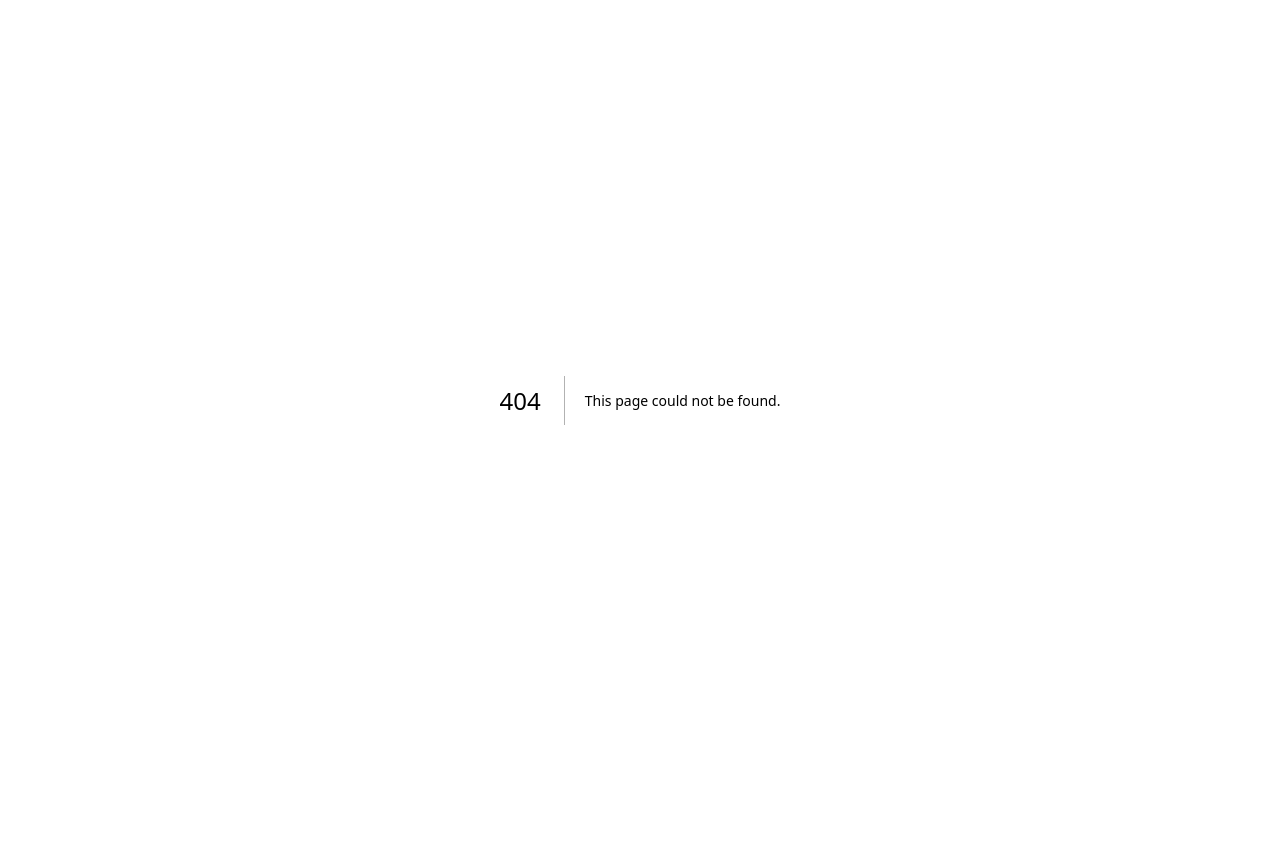
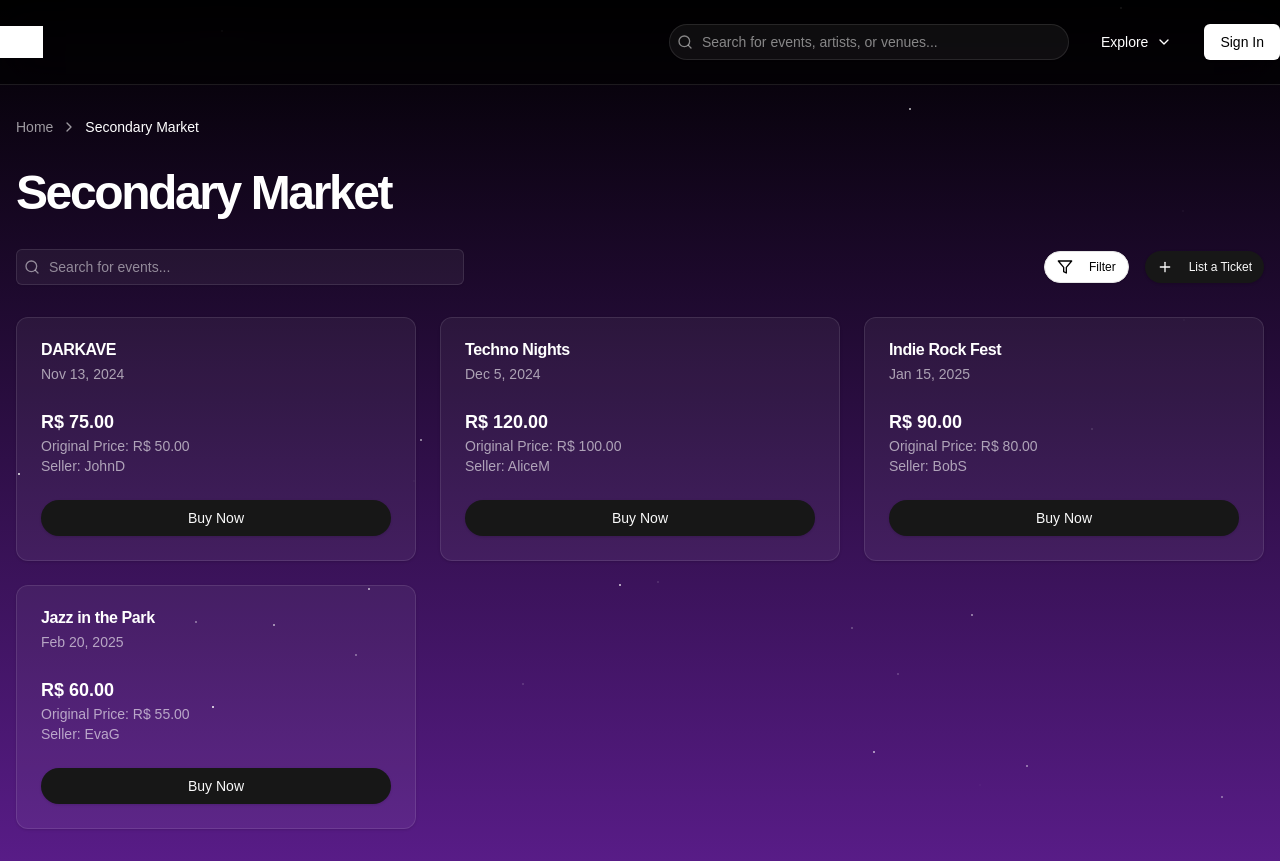
Before and after one commit to Lironeee/VibePass, a Next.js app in the folder vibepass/: page /resell in a window 1280 px wide. Before the commit this address had no page. Before the commit the page ends 800 px from the top, so only its background shows below. Built offline with nearby package versions, Linux system fonts and the light colour scheme; grey boxes are pictures that could not be loaded.

Commit message:
feat(resell/page.tsx): add Secondary Market page with ticket listing and search functionality to enhance user experience and engagement

```diff
--- /dev/null
+++ b/vibepass/src/app/resell/page.tsx
@@ -0,0 +1,244 @@
+'use client'
+
+import Image from "next/image"
+import Link from "next/link"
+import { ChevronRight, Search, Filter, Plus, ChevronDown } from "lucide-react"
+import { Button } from "@/components/ui/button"
+import { Input } from "@/components/ui/input"
+import {
+  Card,
+  CardContent,
+  CardDescription,
+  CardFooter,
+  CardHeader,
+  CardTitle,
+} from "@/components/ui/card"
+import { motion } from "framer-motion"
+import { useState, useEffect } from "react"
+import { DropdownMenu, DropdownMenuContent, DropdownMenuItem, DropdownMenuTrigger } from "@/components/ui/dropdown-menu"
+
+const fadeIn = {
+  hidden: { opacity: 0, y: 20 },
+  visible: { opacity: 1, y: 0 }
+}
+
+export default function SecondaryMarket() {
+  useEffect(() => {
+    const createStar = () => {
+      const star = document.createElement('div')
+      star.className = 'star'
+      star.style.left = `${Math.random() * 100}vw`
+      star.style.top = `${Math.random() * 100}vh`
+      star.style.animationDuration = `${Math.random() * 3 + 2}s`
+      document.getElementById('starry-background')?.appendChild(star)
+
+      setTimeout(() => {
+        star.remove()
+      }, 5000)
+    }
+
+    const interval = setInterval(createStar, 200)
+    return () => clearInterval(interval)
+  }, [])
+
+  const [searchTerm, setSearchTerm] = useState('')
+
+  const tickets = [
+    { id: 1, event: "DARKAVE", date: "Nov 13, 2024", price: 75, seller: "JohnD", originalPrice: 50 },
+    { id: 2, event: "Techno Nights", date: "Dec 5, 2024", price: 120, seller: "AliceM", originalPrice: 100 },
+    { id: 3, event: "Indie Rock Fest", date: "Jan 15, 2025", price: 90, seller: "BobS", originalPrice: 80 },
+    { id: 4, event: "Jazz in the Park", date: "Feb 20, 2025", price: 60, seller: "EvaG", originalPrice: 55 },
+  ]
+
+  const filteredTickets = tickets.filter(ticket =>
+    ticket.event.toLowerCase().includes(searchTerm.toLowerCase())
+  )
+
+  return (
+    <div className="min-h-screen bg-gradient-to-b from-black to-purple-900 text-white">
+      {/* Starry Background */}
+      <div id="starry-background" className="absolute inset-0 overflow-hidden pointer-events-none" />
+      <motion.header
+        initial={{ y: -20, opacity: 0 }}
+        animate={{ y: 0, opacity: 1 }}
+        transition={{ duration: 0.5 }}
+        className="sticky top-0 z-50 w-full border-b border-white/10 bg-black/50 backdrop-blur-xl"
+      >
+        <div className="container flex flex-col md:flex-row items-center justify-between py-4 md:py-6 space-y-4 md:space-y-0">
+          <motion.div
+            whileHover={{ scale: 1.05 }}
+            transition={{ type: "spring", stiffness: 400 }}
+          >
+            <Image
+              src="https://hebbkx1anhila5yf.public.blob.vercel-storage.com/Capture_decran_2024-11-01_a_13.01.02-removebg-preview-d2zcMqccZyweJGCCV2DNjoFZ4k3NO9.png"
+              alt="VibePass Logo"
+              width={120}
+              height={30}
+              className="h-8 w-auto brightness-0 invert"
+            />
+          </motion.div>
+          <div className="flex flex-1 items-center justify-center md:justify-end space-x-4">
+            <div className="w-full max-w-[400px]">
+              <div className="relative">
+                <Search className="absolute left-2 top-2.5 h-4 w-4 text-white/50" />
+                <Input
+                  placeholder="Search for events, artists, or venues..."
+                  className="pl-8 rounded-full bg-white/5 border-white/10 focus:border-purple-500/50 transition-colors placeholder:text-white/50"
+                />
+              </div>
+            </div>
+            <DropdownMenu>
+              <DropdownMenuTrigger asChild>
+                <Button
+                  variant="ghost"
+                  className="gap-2 text-white hover:bg-white/5 transition-colors"
+                >
+                  Explore
+                  <ChevronDown className="h-4 w-4" />
+                </Button>
+              </DropdownMenuTrigger>
+              <DropdownMenuContent className="bg-black/90 border-white/10 text-white">
+                <DropdownMenuItem className="focus:bg-white/10">
+                  Music
+                </DropdownMenuItem>
+                <DropdownMenuItem className="focus:bg-white/10">
+                  Arts
+                </DropdownMenuItem>
+                <DropdownMenuItem className="focus:bg-white/10">
+                  Sports
+                </DropdownMenuItem>
+              </DropdownMenuContent>
+            </DropdownMenu>
+            <Button className="bg-white text-black hover:bg-white/90 transition-colors">
+              Sign In
+            </Button>
+          </div>
+        </div>
+      </motion.header>
+      {/* Background Elements */}
+      <div className="absolute inset-0 -z-10">
+        {/* Gradient Overlays */}
+        <div className="absolute inset-0 bg-[radial-gradient(circle_at_20%_20%,#E6D5F2,transparent_70%)] opacity-40" />
+        <div className="absolute inset-0 bg-[radial-gradient(circle_at_80%_80%,#F0E6FA,transparent_70%)] opacity-40" />
+
+        {/* Animated Blobs */}
+        <motion.div
+          className="absolute top-1/4 left-1/4 w-96 h-96 bg-purple-500 rounded-full mix-blend-screen filter blur-[64px] opacity-50"
+          animate={{
+            scale: [1, 1.2, 1],
+            x: [0, 20, 0],
+            y: [0, 30, 0],
+          }}
+          transition={{
+            duration: 8,
+            repeat: Infinity,
+            repeatType: "reverse"
+          }}
+        />
+        <motion.div
+          className="absolute bottom-1/4 right-1/4 w-96 h-96 bg-pink-500 rounded-full mix-blend-screen filter blur-[64px] opacity-40"
+          animate={{
+            scale: [1, 1.1, 1],
+            x: [0, -30, 0],
+            y: [0, -20, 0],
+          }}
+          transition={{
+            duration: 10,
+            repeat: Infinity,
+            repeatType: "reverse"
+          }}
+        />
+      </div>
+
+      <div className="container px-4 py-8">
+        {/* Breadcrumbs */}
+        <motion.nav
+          initial={{ opacity: 0, y: -10 }}
+          animate={{ opacity: 1, y: 0 }}
+          className="flex items-center space-x-2 text-sm text-white/60 mb-8"
+        >
+          <Link href="/" className="hover:text-white transition-colors">Home</Link>
+          <ChevronRight className="h-4 w-4" />
+          <span className="text-white">Secondary Market</span>
+        </motion.nav>
+
+        <motion.div
+          initial="hidden"
+          animate="visible"
+          variants={{
+            visible: {
+              transition: {
+                staggerChildren: 0.1
+              }
+            }
+          }}
+        >
+          <motion.h1
+            variants={fadeIn}
+            className="text-4xl font-bold tracking-tighter sm:text-5xl mb-8"
+          >
+            Secondary Market
+          </motion.h1>
+
+          <motion.div variants={fadeIn} className="flex justify-between items-center mb-8">
+            <div className="relative w-full max-w-md">
+              <Search className="absolute left-2 top-2.5 h-4 w-4 text-white/50" />
+              <Input
+                placeholder="Search for events..."
+                className="pl-8 bg-white/5 border-white/10 text-white placeholder:text-white/50"
+                value={searchTerm}
+                onChange={(e) => setSearchTerm(e.target.value)}
+              />
+            </div>
+            <div className="flex gap-4">
+              <Button variant="outline" size="sm" className="rounded-full text-black">
+                <Filter className="mr-2 h-4 w-4" />
+                Filter
+              </Button>
+              <Button size="sm" className="rounded-full">
+                <Plus className="mr-2 h-4 w-4" />
+                List a Ticket
+              </Button>
+            </div>
+          </motion.div>
+
+          <motion.div variants={fadeIn} className="grid gap-6 md:grid-cols-2 lg:grid-cols-3">
+            {filteredTickets.map((ticket) => (
+              <Card key={ticket.id} className="bg-white/5 border-white/10 hover:border-purple-500/50 transition-colors">
+                <CardHeader>
+                  <CardTitle className="text-white">{ticket.event}</CardTitle>
+                  <CardDescription className="text-white/60">{ticket.date}</CardDescription>
+                </CardHeader>
+                <CardContent>
+                  <p className="text-lg font-semibold text-white">R$ {ticket.price.toFixed(2)}</p>
+                  <p className="text-sm text-white/60">Original Price: R$ {ticket.originalPrice.toFixed(2)}</p>
+                  <p className="text-sm text-white/60">Seller: {ticket.seller}</p>
+                </CardContent>
+                <CardFooter>
+                  <Button className="w-full rounded-full">Buy Now</Button>
+                </CardFooter>
+              </Card>
+            ))}
+          </motion.div>
+        </motion.div>
+      </div>
+
+      <style jsx global>{`
+        .star {
+          position: absolute;
+          width: 2px;
+          height: 2px;
+          background: white;
+          border-radius: 50%;
+          animation: twinkle linear infinite;
+        }
+
+        @keyframes twinkle {
+          0% { opacity: 0; }
+          50% { opacity: 1; }
+          100% { opacity: 0; }
+        }
+      `}</style>
+    </div>
+  )
+}
```
